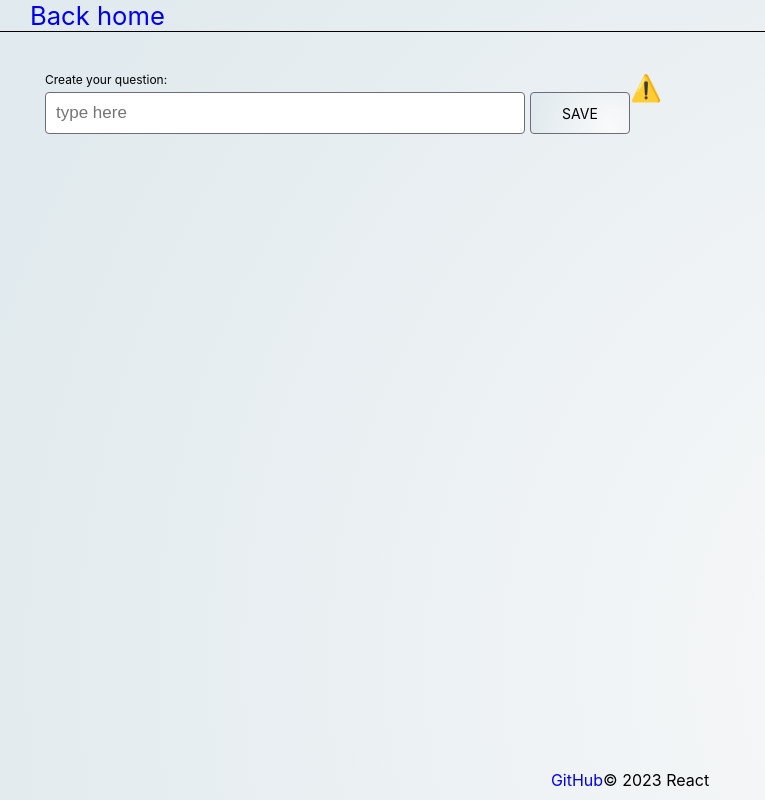
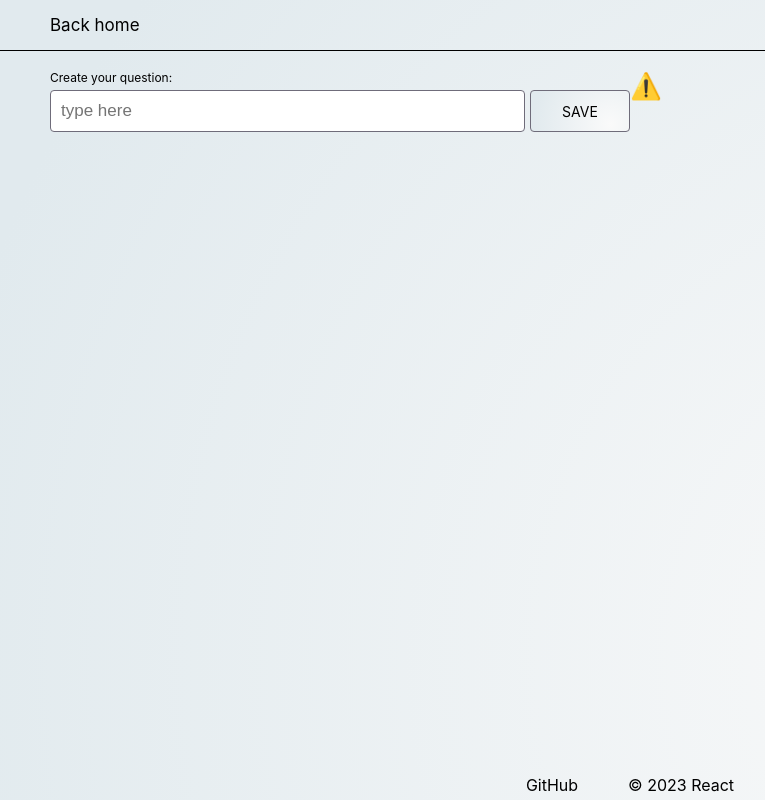
Before and after one commit to galinavikst/vote, a React (Create React App) app: page /forms in a window 1280 px wide. Shown: the whole page, without its empty margins (10-775 px from the left). Built offline with nearby package versions, Linux system fonts and the light colour scheme; no server answers.

Commit message:
refactor: add main styles

```diff
--- a/package.json
+++ b/package.json
@@ -19,7 +19,6 @@
     "animate.css": "^4.1.1",
     "eslint-config-react-app": "^7.0.1",
     "react": "^18.2.0",
-    "react-autosuggest": "^10.1.0",
     "react-dom": "^18.2.0",
     "react-hook-form": "^7.43.9",
     "react-redux": "^8.0.5",
@@ -53,7 +52,6 @@
     ]
   },
   "devDependencies": {
-    "@types/react-autosuggest": "^10.1.6",
     "gh-pages": "^5.0.0",
     "resolve-url-loader": "^5.0.0"
   }
--- a/src/App.tsx
+++ b/src/App.tsx
@@ -9,6 +9,7 @@ import CreateNewQuestion from "./pages/CreateNewQuestion";
 import { VotingPage } from "./pages/VotingPage";
 import Header from "./components/Header";
 import Footer from "./components/Footer";
+import { Player } from "@lottiefiles/react-lottie-player";
 
 function App() {
   return (
--- a/src/css/header-footer.css
+++ b/src/css/header-footer.css
@@ -1,20 +1,33 @@
 .wrapper {
   max-width: 1200px;
   margin: 0 auto;
+  padding: 0 20px;
   display: flex;
 }
 
 header {
+  padding: 15px 0;
   border-bottom: 1px solid;
+  position: absolute;
+  width: 100%;
+  top: 0;
+}
+
+header a {
+  font-size: 17px;
 }
 
 /* footer
 ............................... */
 
 footer {
+  width: 100%;
   font-size: 1rem;
   position: absolute;
-  bottom: 0;
-  left: 50%;
-  transform: translate(-50%, -50%);
+  bottom: 5px;
 }
+
+footer > div {
+  justify-content: center;
+  gap: 50px;
+}
--- a/src/css/media.css
+++ b/src/css/media.css
@@ -1,6 +1,5 @@
 @media (max-width: 768px) {
   body {
-    padding: 0 40px;
   }
   .options_form_wrapper,
   .question_form {
@@ -10,7 +9,6 @@
 
 @media (max-width: 426px) {
   body {
-    padding: 0 12px;
   }
 
   .error {
@@ -24,10 +22,11 @@
   }
 
   .app_wrapper {
-    padding: 40px 0 0;
+    padding: 40px 10px;
   }
   .options_form_wrapper,
   .question_form,
+  .lookup_wrapper,
   .lf-player-container {
     width: 100%;
   }
--- a/src/index.css
+++ b/src/index.css
@@ -44,12 +44,6 @@ body {
     sans-serif;
 }
 
-main {
-  max-width: 1200px;
-  margin: 0 auto;
-  padding: 40px 15px;
-}
-
 h2 {
   font-size: clamp(17px, 1.7em, 35px);
   line-height: 1.1;
@@ -91,6 +85,10 @@ button:active {
   scale: 0.9;
 }
 
+a {
+  color: var(--pure-black);
+}
+
 .error {
   position: absolute;
   font-size: 12px;
@@ -118,10 +116,13 @@ button:active {
   justify-content: center;
   max-width: 1200px;
   margin: 0 auto;
+  padding: 70px 20px;
+  /* min-height: 500px; */
 }
 
 .lf-player-container,
-.question_form {
+.question_form,
+.lookup_wrapper {
   width: 50%;
   height: 80%;
 }
@@ -138,3 +139,59 @@ button:active {
 .input_label_wrapper label {
   font-size: 12px;
 }
+
+.hero_wrapper {
+  background: var(--btn-bg-gradient);
+  background-image: url("./img/hands.jpg");
+  background-repeat: no-repeat;
+  background-size: cover;
+  height: 100vh;
+}
+
+.hero {
+  position: relative;
+  max-width: 1200px;
+  margin: 0 auto;
+  padding: 90px 20px;
+  height: inherit;
+}
+
+.create_poll_btn {
+  display: block;
+  margin-left: auto;
+  text-transform: uppercase;
+  transition: all ease-in-out 140ms;
+  opacity: 0.8;
+  background: var(--pure-white);
+}
+
+.create_poll_btn:hover,
+.create_poll_btn:focus {
+  cursor: pointer;
+  background: transparent;
+}
+
+h1 {
+  text-align: center;
+  backdrop-filter: blur(40px);
+  width: 100vw;
+  position: absolute;
+  top: 15%;
+  line-height: 1.5;
+  padding: 80px 0;
+  color: var(--pure-white);
+  text-shadow: 8px 0px 22px rgba(0, 0, 0, 0.5);
+  transform: translateZ(100px) rotateX(30deg);
+  font-size: 3em;
+}
+
+ol {
+  padding: 20px 0;
+  display: flex;
+  flex-direction: column;
+  gap: 10px;
+}
+
+ol > li {
+  font-size: 17px;
+}
--- a/src/pages/HomePage.tsx
+++ b/src/pages/HomePage.tsx
@@ -27,19 +27,19 @@ export default function HomePage() {
     dispatch(setPage("home"));
   }, [dispatch, page]);
 
+  const goVote = (item: IQuestion) => {
+    dispatch(setQuestion(item.question));
+    dispatch(setOptions(item.options));
+    createVotingBlock(optionsArr, toShowPercentage, toShowResult);
+    navigate("/voting-page");
+  };
+
   const sendToQuestionForm = () => {
     dispatch(setOptions([]));
     dispatch(setQuestion(""));
     dispatch(resetLottieSrc()); //reset src to prevent doublicate lottie
     dispatch(setPage("forms"));
     navigate("/forms");
-  };
-
-  const goVote = (item: IQuestion) => {
-    dispatch(setQuestion(item.question));
-    dispatch(setOptions(item.options));
-    createVotingBlock(optionsArr, toShowPercentage, toShowResult);
-    navigate("/voting-page");
   };
 
   const handleOnChange = (inputValue: string) => {
@@ -60,9 +60,17 @@ export default function HomePage() {
 
   return (
     <div>
-      <button onClick={sendToQuestionForm}>create your own question</button>
+      <div className="hero_wrapper">
+        <h1>Be the part of decision</h1>
+        <div className="hero">
+          <button className="create_poll_btn" onClick={sendToQuestionForm}>
+            create your poll
+          </button>
+        </div>
+      </div>
+
       <div className="app_wrapper">
-        <div>
+        <div className="lookup_wrapper">
           <form>
             <input
               type="text"
```
Also changed, not shown: src/img/hands.jpg (added), 1 other file (tests, documents, lock files or other folders).
